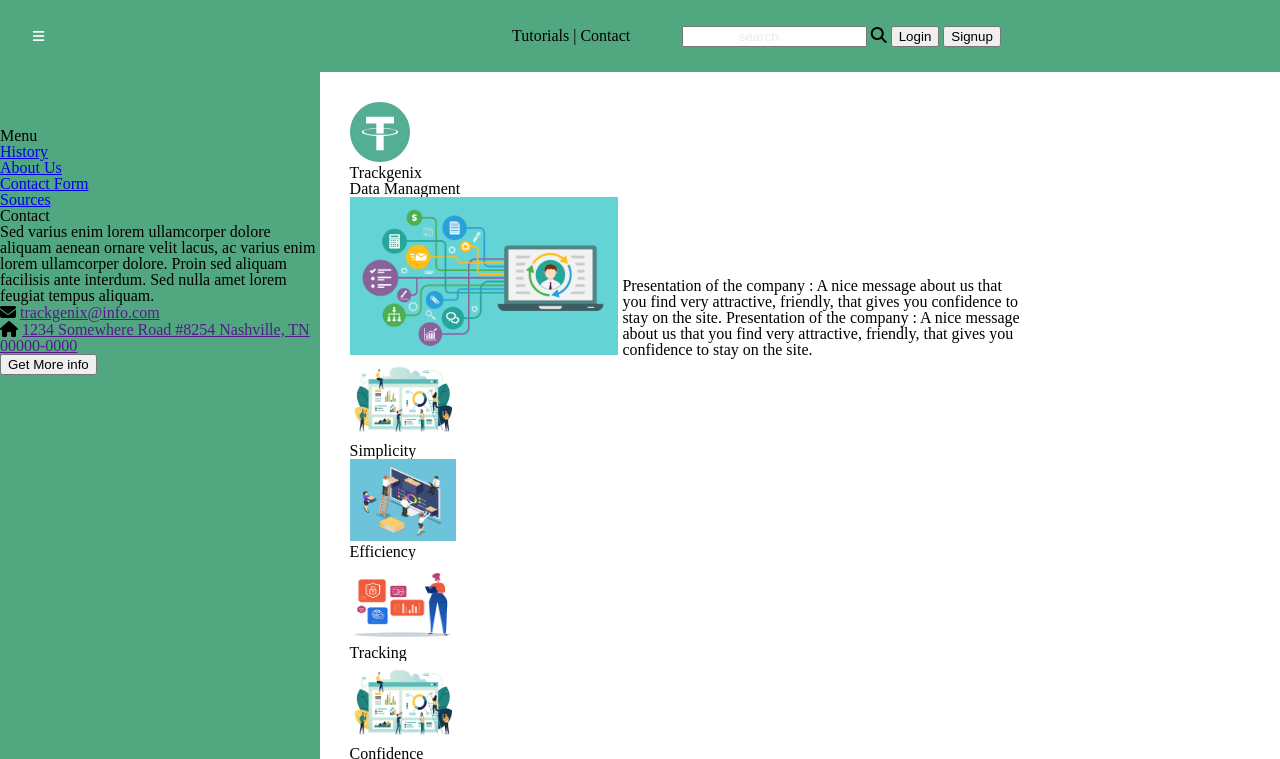
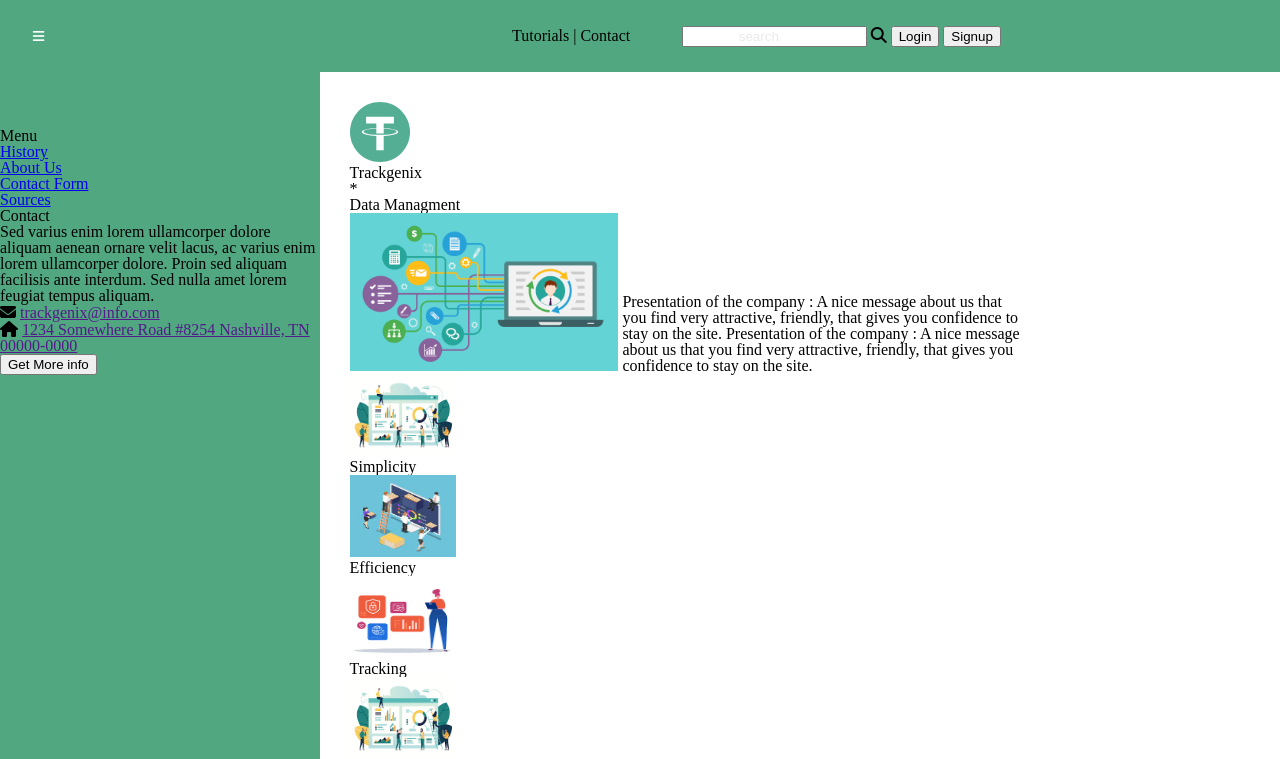
Before and after one commit to LastStance21/BaSP-M2022-Etapa-1, a plain HTML site: page Semana-03/index.html in a window 1280 px wide. Shown: the top 759 px of the page. Drawn offline with Linux system fonts and the light colour scheme.

Commit message:
BaSP-2022:structure changes

```diff
--- a/Semana-03/index.html
+++ b/Semana-03/index.html
@@ -56,7 +56,7 @@
 		<section>
 			<div class="logo">
 				<img width="60" height="60" src="./images/Logo.svg"></img>
-				<h1>Trackgenix</h1>
+				<h1>Trackgenix</h1><span>*</span>
 				<h3>Data Managment</h3>
 			</div>
 			<article>
```
